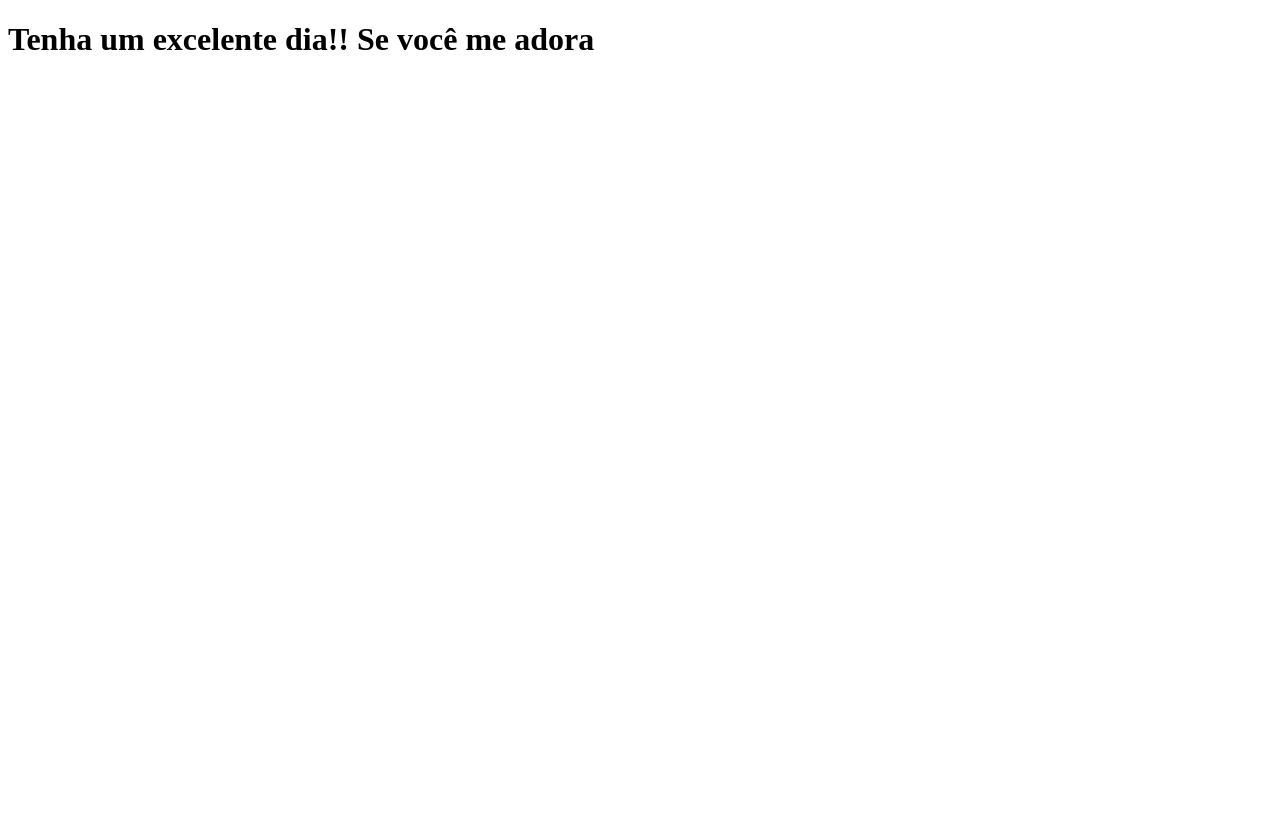
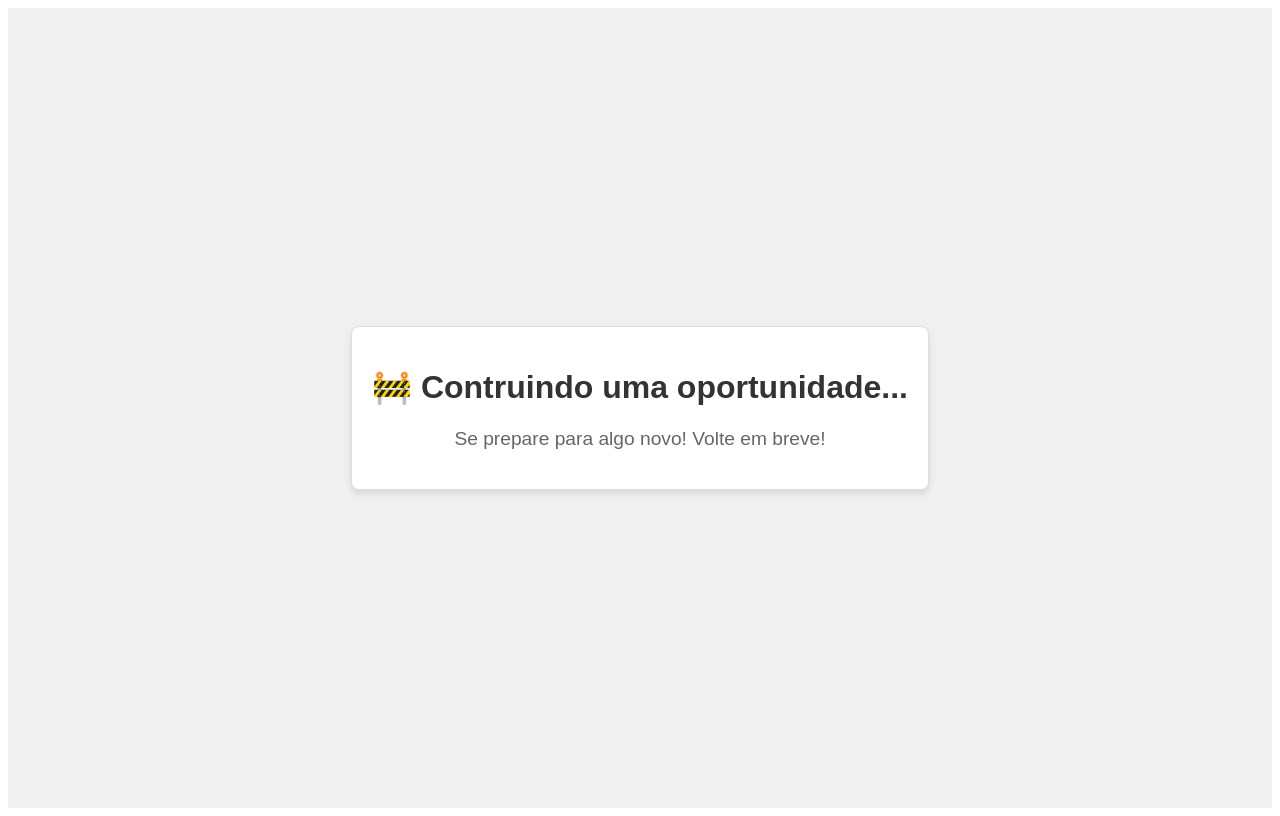
Before and after one commit to GabeRosa201/next-project-tabnews, a Next.js app: page / in a window 1280 px wide. Built offline with nearby package versions, Linux system fonts and the light colour scheme.

Commit message:
modificao tela em construção

```diff
--- a/pages/index.js
+++ b/pages/index.js
@@ -1,5 +1,35 @@
 function Home() {
-  return <h1>Tenha um excelente dia!! Se você me adora </h1>;
+  return (
+    <div
+      style={{
+        margin: "0",
+        height: "100vh",
+        display: "flex",
+        justifyContent: "center",
+        alignItems: "center",
+        fontFamily: "Arial, sans-serif",
+        textAlign: "center",
+        backgroundColor: "#f0f0f0",
+      }}
+    >
+      <div
+        style={{
+          padding: "20px",
+          backgroundColor: "#fff",
+          border: "1px solid #ddd",
+          boxShadow: "0 4px 6px rgba(0, 0, 0, 0.1)",
+          borderRadius: "8px",
+        }}
+      >
+        <h1 style={{ fontSize: "2rem", color: "#333" }}>
+          🚧 Contruindo uma oportunidade...
+        </h1>
+        <p style={{ fontSize: "1.2rem", color: "#666" }}>
+          Se prepare para algo novo! Volte em breve!
+        </p>
+      </div>
+    </div>
+  );
 }
 
 export default Home;
```
